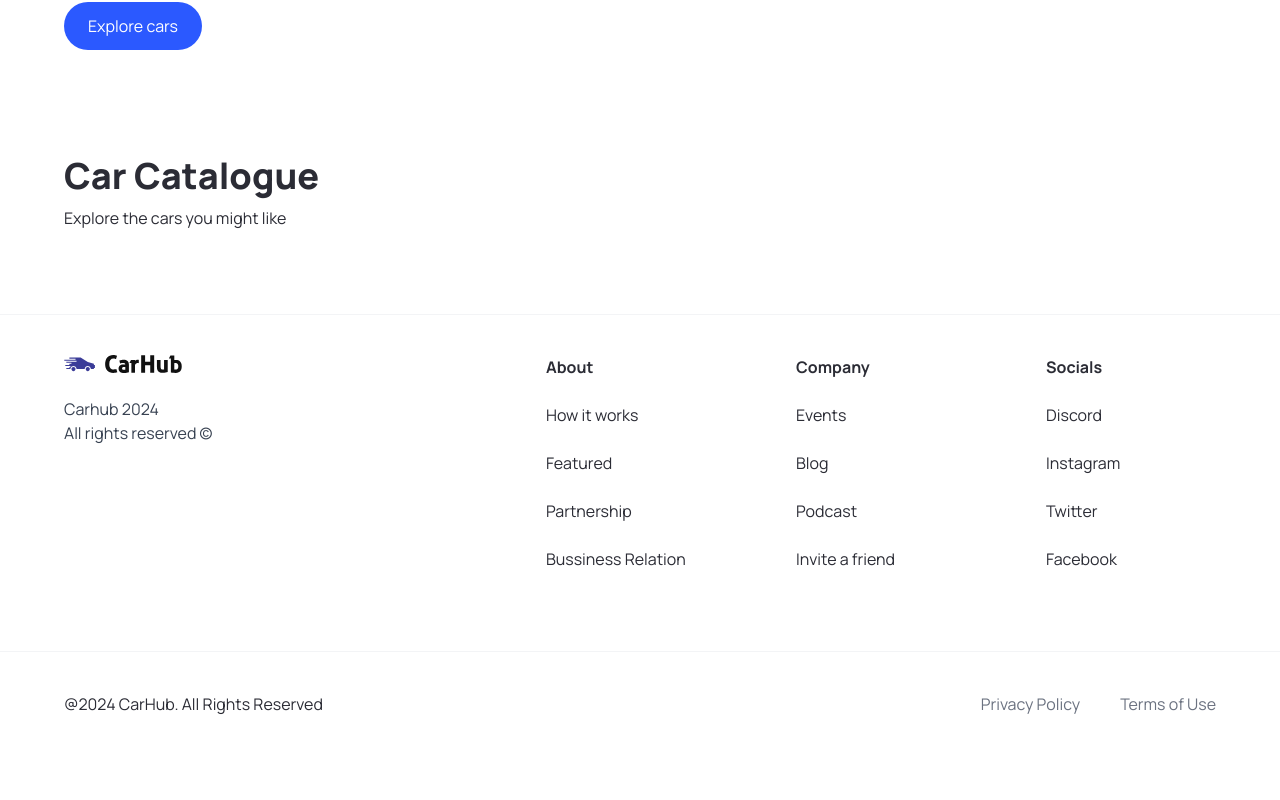
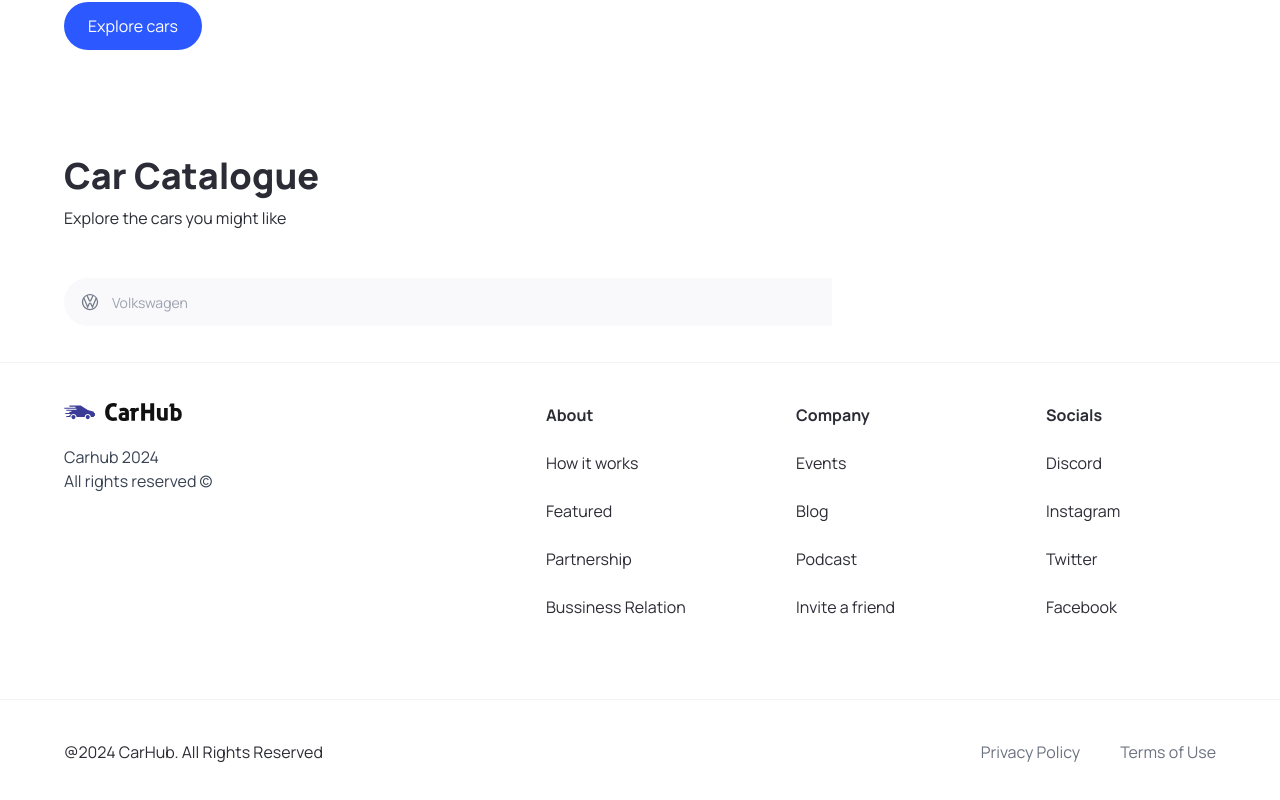
Before and after one commit to LinoXsama/cars-next-JS, a Next.js app: page / in a window 1280 px wide. Shown: the part 708-1508 px from the top of the page. Before the commit the page ends 1464 px from the top, so only its background shows below. Built offline with nearby package versions, Linux system fonts and the light colour scheme.

Commit message:
Le composant SearchManufacturer est terminé !

```diff
--- a/components/SearchBar.tsx
+++ b/components/SearchBar.tsx
@@ -2,7 +2,7 @@
 
 import { useState } from 'react';
 
-// import { SearchManufacturer } from '@/components';
+import { SearchManufacturer } from '@/components';
 
 
 const SearchBar = () => {
@@ -13,10 +13,10 @@
   return (
     <form className="searchbar" onSubmit={handleSearch} >
       <div className='searchbar__item' >
-        {/* <SearchManufacturer
+        <SearchManufacturer
           manufacturer={manufacturer}
           setManufacturer={setManufacturer}
-        /> */}
+        />
       </div>
     </form>
   );
--- a/components/SearchManufacturer.tsx
+++ b/components/SearchManufacturer.tsx
@@ -1,7 +1,82 @@
+"use client";
+
+import { SearchManufacturerProps } from "@/types";
+
+import { Combobox, ComboboxButton, ComboboxInput, Transition, ComboboxOptions, ComboboxOption } from "@headlessui/react";
+
+import Image from "next/image";
+import { useState, Fragment } from "react";
+
+import { manufacturers } from "@/constants";
 
 
-const SearchManufacturer = () => {
-  return <div>SearchManufacturer</div>;
+const SearchManufacturer = ({manufacturer, setManufacturer }: SearchManufacturerProps) => {
+
+  const [query, setQuery] = useState('');
+
+  const filteredManufacturers = query === ""
+    ? manufacturers
+    : manufacturers.filter((item) => (
+      item.toLocaleLowerCase().replace(/\s+/g, "").includes(query.toLocaleLowerCase().replace(/\s+/g, ""))
+    ));
+
+  return (
+    <div className="search-manufacturer">
+      <Combobox value={manufacturer} onChange={setManufacturer}>
+        <div className="relative w-full">
+          <ComboboxButton className="absolute top-[14px]" >
+            <Image
+              src="/car-logo.svg"
+              width={20}
+              height={20}
+              alt="Car Logo"
+              className="ml-4"
+            />
+          </ComboboxButton>
+
+          <ComboboxInput
+            className='search-manufacturer__input'
+            placeholder='Volkswagen'
+            displayValue={(manufacturer: string) => manufacturer}
+            onChange={(e) => setQuery(e.target.value)}
+          />
+
+          <Transition
+            as={Fragment}
+            leave="transition ease-in duration-100"
+            leaveFrom="opacity-100"
+            leaveTo="opacity-0"
+            afterLeave={() => setQuery('')}
+          >
+            <ComboboxOptions>
+              {filteredManufacturers.map((item) =>
+                (
+                  <ComboboxOption
+                    key={item}
+                    className={({ active }) => `relative search-manufacturer__option ${active ? 'bg-primary-blue text-white' : 'text-gray-900'}`}
+                    value={item}
+                  >
+                    {({ selected, active }) => (
+                      <>
+                        <span className={`block truncate ${selected ? 'font-medium' : 'font-normal'}`}>
+                          {item}
+                        </span>
+                        {selected ? (
+                          <span className={`absolute inset-y-0 left-0 flex items-center pl-3 ${active ? 'text-white' : 'text-teal-600'}`} >
+
+                          </span>
+                        ) : null }
+                      </>
+                    )}
+                  </ComboboxOption>
+                )
+              )}
+            </ComboboxOptions>
+          </Transition>
+        </div>
+      </Combobox>
+    </div>
+  );
 };
 
 export default SearchManufacturer;
--- a/components/index.ts
+++ b/components/index.ts
@@ -3,7 +3,7 @@
 import Navbar from "./Navbar";
 import Footer from "./Footer";
 import SearchBar from "./SearchBar";
-// import SearchManufacturer from "./SearchManufacturer";
+import SearchManufacturer from "./SearchManufacturer";
 
 export {
   Hero,
@@ -11,5 +11,5 @@
   Navbar,
   Footer,
   SearchBar,
-  // SearchManufacturer
+  SearchManufacturer
 };
```
Also changed, not shown: package.json (+5 -4 lines), 1 other file (tests, documents, lock files or other folders).
